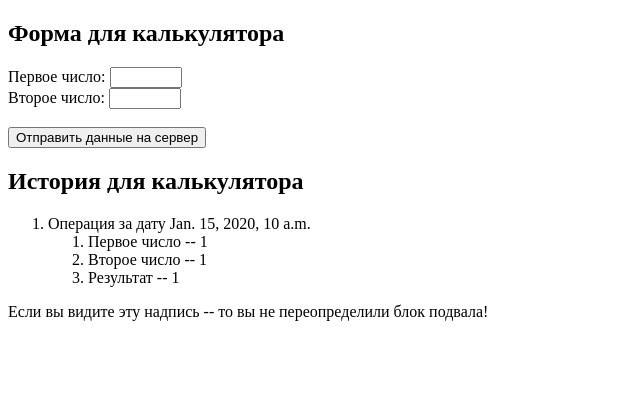
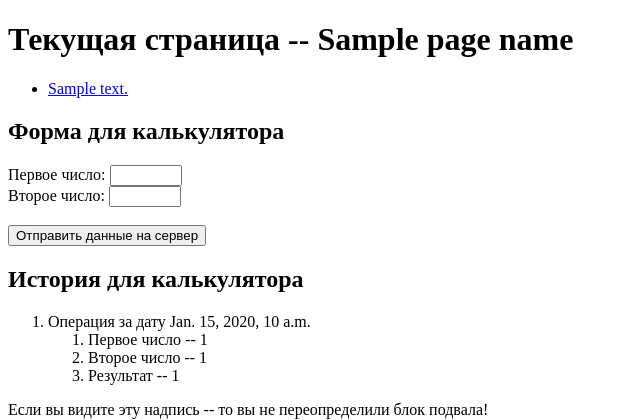
Before and after one commit to alekseevNS/test, a Django app: template server/my_site/templates/calc.html in a window 1280 px wide. Shown: the top 420 px of the page, without its empty margins (0-640 px from the left). Run offline with Django 5.2, Linux system fonts and the light colour scheme; tables that the repository leaves empty hold one stand-in row (values such as "Sample post"); the template is opened without the code that fills it: values that come from a table or form of the project are taken from there, most other values are stand-ins (such as "Sample title", 1, 10 or a date in 2020).

Commit message:
Инклюднули один html-файл в другой...

```diff
--- a/server/my_site/templates/base_htmls/base.html
+++ b/server/my_site/templates/base_htmls/base.html
@@ -8,7 +8,7 @@
 <body>
 <!--Нам нужно определить те места, куда мы будем вставлять кусочки кода-->
 <header>
-    <!--    Я тут буду помещать меню &#45;&#45; об этом позже-->
+    {% include "base_htmls/menu.html" %}
 </header>
 <main>
     <!--    таким образом я определяю место, куда можно вставить код-->
--- /dev/null
+++ b/server/my_site/templates/base_htmls/menu.html
@@ -0,0 +1,8 @@
+<h1>Текущая страница -- {{ page_name }}</h1>
+<ul>
+    {% for menu_item in menu %}
+    {% if menu_item.text != page_name %}
+    <li><a href="{{ menu_item.link }}">{{ menu_item.text }}</a></li>
+    {% endif %}
+    {% endfor %}
+</ul>
--- a/server/my_site/templates/index.html
+++ b/server/my_site/templates/index.html
@@ -3,5 +3,5 @@
 
 <!--2. А теперь просто выбирайте доступные для редактирования блоки и редактируйте их!-->
 {% block main %}
-<h1>Я сделал сайт!</h1>
+<h2>Я сделал сайт!</h2>
 {% endblock %}
```
